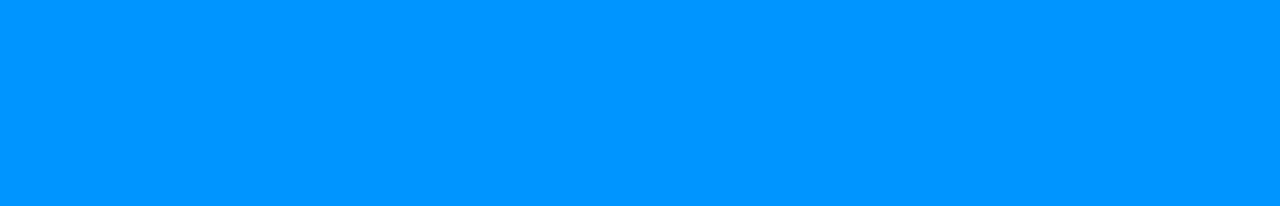
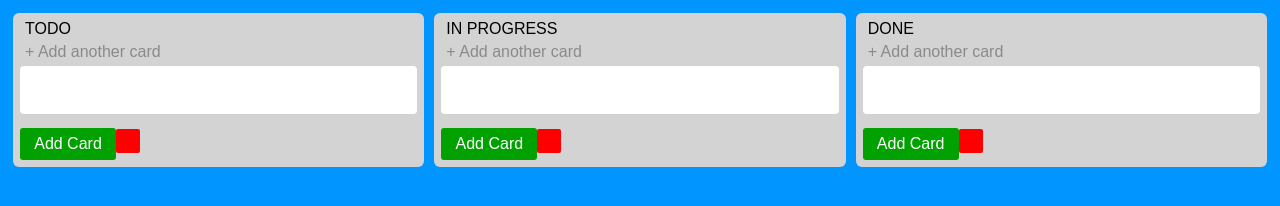
Before and after one commit to SBoyarkin/ahj-dnd, a website built with webpack: page src/index.html in a window 1280 px wide. Built offline with nearby package versions, Linux system fonts and the light colour scheme.

Commit message:
class columnWidget.js

```diff
--- a/src/index.js
+++ b/src/index.js
@@ -1,8 +1,11 @@
 import "./css/style.css";
 
 import "./js/app";
-import {ColumnWidget} from "./js/columnWidget";
+import { ColumnWidget } from "./js/columnWidget";
 // TODO: write your code in app.js
 
+const todo = document.querySelector(".todo");
 
-const todo = document.querySelector('todo')
+const colWindget = new ColumnWidget(todo);
+
+todo.appendChild(colWindget.createCol())
--- a/src/js/columnWidget.js
+++ b/src/js/columnWidget.js
@@ -1,10 +1,31 @@
 export class ColumnWidget {
-  constructor(element) {
-    this.element = element;
-    this.tit = ["TODO", "IN PROGRESS", "DONE"];
+  constructor(el) {
+    this.title = ["TODO", "IN PROGRESS", "DONE"];
+    this.el = el;
   }
 
-  createCol() {
-
+  createCol(el) {
+    this.title.forEach((e) => {
+      const column = document.createElement("div");
+      column.classList.add("column");
+      const title = document.createElement("div");
+      title.classList.add("title");
+      title.textContent = e;
+      const addItem = document.createElement("div");
+      addItem.classList.add("addItem");
+      (addItem.innerHTML =
+        '       <div class="add-btn"> + Add another card</div>\n' +
+        '       <div class="input">\n' +
+        '         <input class="text-input" type="text">\n' +
+        '         <div class="d-flex">\n' +
+        '           <div class="g-btn">Add Card</div>\n' +
+        '           <div class="closes-btn"></div>\n' +
+        "         </div>\n" +
+        "       </div>\n" +
+        "     </div>"),
+        column.append(title);
+      column.append(addItem);
+      this.el.append(column)
+    });
   }
 }
```
Also changed, not shown: src/index-tmp.html (+4 -4 lines).
